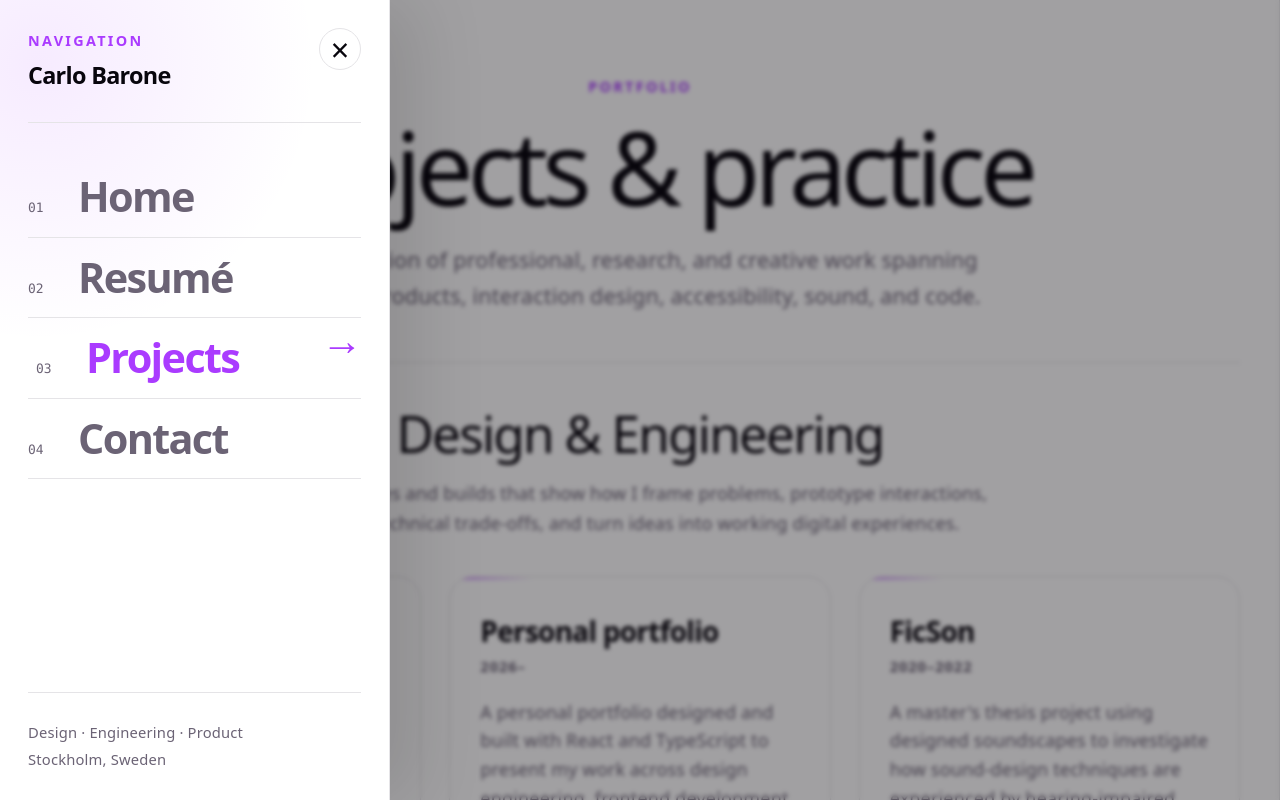
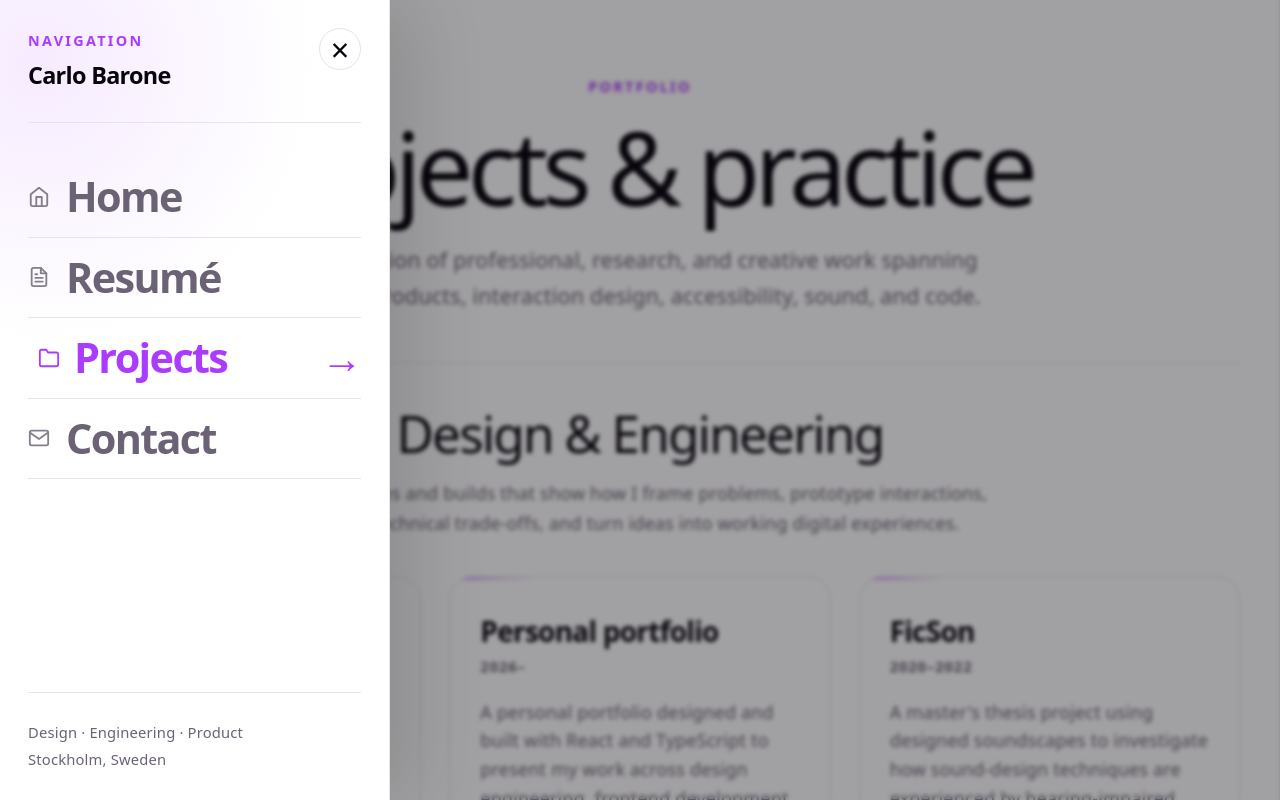
Before and after one commit to CarloBarone-info/website, a React (Vite) app: page /#/projects in a window 1280 px wide. Both pictures are taken after a click on the button "Menu". Shown: the top 800 px of the page. Built offline with nearby package versions, Linux system fonts and the light colour scheme.

Commit message:
style: replace menu numbers with navigation icons

```diff
--- a/src/App.css
+++ b/src/App.css
@@ -517,9 +517,9 @@
 .sideNavLinks a {
   position: relative;
   display: grid;
-  grid-template-columns: 42px 1fr;
-  align-items: baseline;
-  gap: 8px;
+  grid-template-columns: 24px 1fr;
+  align-items: center;
+  gap: 14px;
   padding: 18px 0;
   border-bottom: 1px solid var(--border);
   color: var(--text);
@@ -534,12 +534,21 @@
     padding-left 220ms cubic-bezier(0.22, 1, 0.36, 1);
 }
 
-.sideNavLinks a span {
-  color: var(--text);
-  font-family: var(--mono);
-  font-size: 0.72rem;
-  font-weight: 500;
-  letter-spacing: 0;
+.sideNavIcon {
+  width: 22px;
+  height: 22px;
+  flex: 0 0 auto;
+  color: currentColor;
+  opacity: 0.82;
+  transition:
+    opacity 180ms ease,
+    transform 220ms cubic-bezier(0.22, 1, 0.36, 1);
+}
+
+.sideNavLinks a:hover .sideNavIcon,
+.sideNavLinks a.active .sideNavIcon {
+  opacity: 1;
+  transform: translateX(2px);
 }
 
 .sideNavLinks a::after {
@@ -651,7 +660,8 @@
   .sideNavToggle,
   .sideNavClose,
   .sideNavLinks a,
-  .sideNavLinks a::after {
+  .sideNavLinks a::after,
+  .sideNavIcon {
     transition: none !important;
   }
 
--- /dev/null
+++ b/src/components/NavIcon.tsx
@@ -0,0 +1,55 @@
+export type NavIconName = "home" | "resume" | "projects" | "contact";
+
+type NavIconProps = {
+  name: NavIconName;
+};
+
+export function NavIcon({ name }: NavIconProps) {
+  const commonProps = {
+    className: "sideNavIcon",
+    viewBox: "0 0 24 24",
+    fill: "none",
+    stroke: "currentColor",
+    strokeWidth: 2,
+    strokeLinecap: "round" as const,
+    strokeLinejoin: "round" as const,
+    "aria-hidden": true,
+    focusable: false,
+  };
+
+  switch (name) {
+    case "home":
+      return (
+        <svg {...commonProps}>
+          <path d="M3 9l9-7 9 7v11a2 2 0 0 1-2 2H5a2 2 0 0 1-2-2z" />
+          <polyline points="9 22 9 12 15 12 15 22" />
+        </svg>
+      );
+
+    case "resume":
+      return (
+        <svg {...commonProps}>
+          <path d="M14 2H6a2 2 0 0 0-2 2v16a2 2 0 0 0 2 2h12a2 2 0 0 0 2-2V8z" />
+          <polyline points="14 2 14 8 20 8" />
+          <line x1="16" y1="13" x2="8" y2="13" />
+          <line x1="16" y1="17" x2="8" y2="17" />
+          <polyline points="10 9 9 9 8 9" />
+        </svg>
+      );
+
+    case "projects":
+      return (
+        <svg {...commonProps}>
+          <path d="M22 19a2 2 0 0 1-2 2H4a2 2 0 0 1-2-2V5a2 2 0 0 1 2-2h5l2 3h9a2 2 0 0 1 2 2z" />
+        </svg>
+      );
+
+    case "contact":
+      return (
+        <svg {...commonProps}>
+          <path d="M4 4h16a2 2 0 0 1 2 2v12a2 2 0 0 1-2 2H4a2 2 0 0 1-2-2V6a2 2 0 0 1 2-2z" />
+          <polyline points="22,6 12,13 2,6" />
+        </svg>
+      );
+  }
+}
--- a/src/components/SideNav.tsx
+++ b/src/components/SideNav.tsx
@@ -1,5 +1,6 @@
 import { useEffect, useRef, useState } from "react";
 import { NavLink } from "react-router-dom";
+import { NavIcon } from "./NavIcon";
 
 export function SideNav() {
   const [isOpen, setIsOpen] = useState(false);
@@ -96,7 +97,7 @@ export function SideNav() {
             tabIndex={isOpen ? 0 : -1}
             onClick={closeAfterNavigation}
           >
-            <span>01</span>
+            <NavIcon name="home" />
             Home
           </NavLink>
           <NavLink
@@ -104,7 +105,7 @@ export function SideNav() {
             tabIndex={isOpen ? 0 : -1}
             onClick={closeAfterNavigation}
           >
-            <span>02</span>
+            <NavIcon name="resume" />
             Resumé
           </NavLink>
           <NavLink
@@ -112,7 +113,7 @@ export function SideNav() {
             tabIndex={isOpen ? 0 : -1}
             onClick={closeAfterNavigation}
           >
-            <span>03</span>
+            <NavIcon name="projects" />
             Projects
           </NavLink>
           <NavLink
@@ -120,7 +121,7 @@ export function SideNav() {
             tabIndex={isOpen ? 0 : -1}
             onClick={closeAfterNavigation}
           >
-            <span>04</span>
+            <NavIcon name="contact" />
             Contact
           </NavLink>
         </nav>
```
